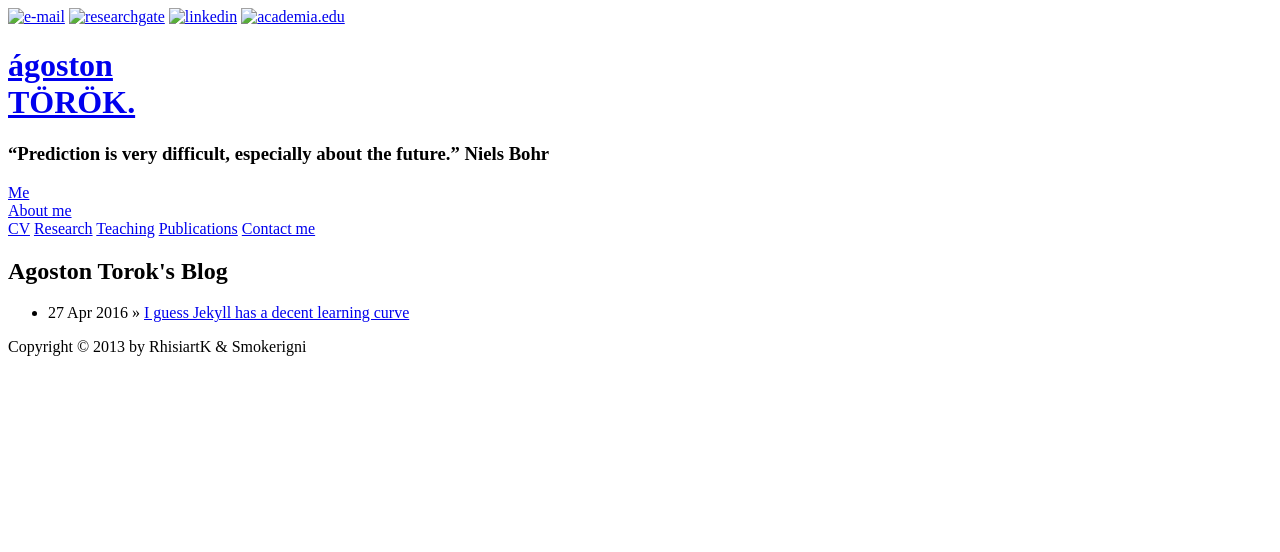
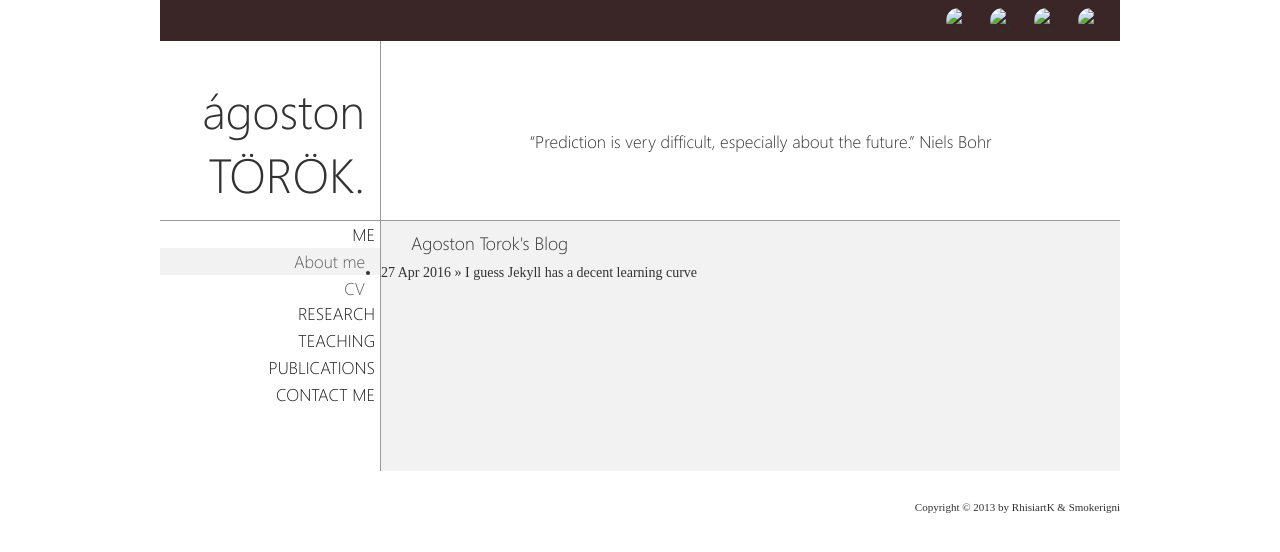
Before and after one commit to nimdvir/agostontorok.github.io, a Jekyll site: the page built from blog/index.html, in a window 1280 px wide. Shown: the top 552 px of the page. Built offline with Jekyll 4.4.1, drawn with Linux system fonts in a browser that asks for light colours.

Commit message:
Update default.html

```diff
--- a/_layouts/default.html
+++ b/_layouts/default.html
@@ -3,7 +3,7 @@
 <head>
 	<meta charset="utf-8">
 	<title>{{ page.title }}</title>
-	<link href="style.css" rel="stylesheet" type="text/css">
+	<link href="/style.css" rel="stylesheet" type="text/css">
 </head>
 
 <body>
```
